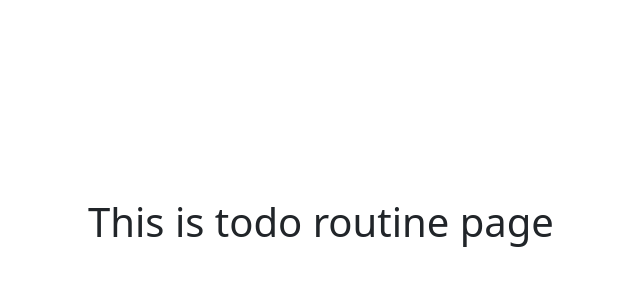
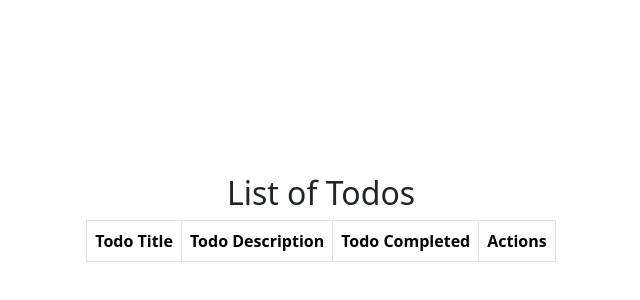
Before and after one commit to Bhawani1200/fullstack-spring-and-react, a React (Vite) app in the folder Routine-todo-management/todoroutine-ui/: page / in a window 1280 px wide. Shown: the part 174-474 px from the top of the page, without its empty margins (319-959 px from the left). Built offline with nearby package versions, Linux system fonts and the light colour scheme.

Commit message:
new changes

```diff
--- a/Routine-todo-management/todoroutine-ui/src/App.jsx
+++ b/Routine-todo-management/todoroutine-ui/src/App.jsx
@@ -1,9 +1,10 @@
 import "./App.css";
+import ListTodoComponent from "./components/ListTodoComponent";
 
 function App() {
   return (
     <>
-      <h1>This is todo routine page</h1>
+      <ListTodoComponent/>
     </>
   );
 }
--- a/Routine-todo-management/todoroutine-ui/src/components/ListTodoComponent.jsx
+++ b/Routine-todo-management/todoroutine-ui/src/components/ListTodoComponent.jsx
@@ -6,12 +6,13 @@ const ListTodoComponent = () => {
     <div className="container">
       <h2 className="text-center">List of Todos</h2>
       <div>
-        <table>
+        <table className="table table-bordered table-striped">
           <thead>
             <tr>
               <th>Todo Title</th>
               <th>Todo Description</th>
               <th>Todo Completed</th>
+              <th>Actions</th>
             </tr>
           </thead>
           <tbody>
@@ -19,7 +20,7 @@ const ListTodoComponent = () => {
               <tr key={todo.id}>
                 <td>{todo.Title}</td>
                 <td>{todo.Description}</td>
-                <td>{todo.completed}</td>
+                <td>{todo.completed ? "YES" : "No"}</td>
               </tr>;
             })}
           </tbody>
```
Also changed, not shown: 5 other files (tests, documents, lock files or other folders).
